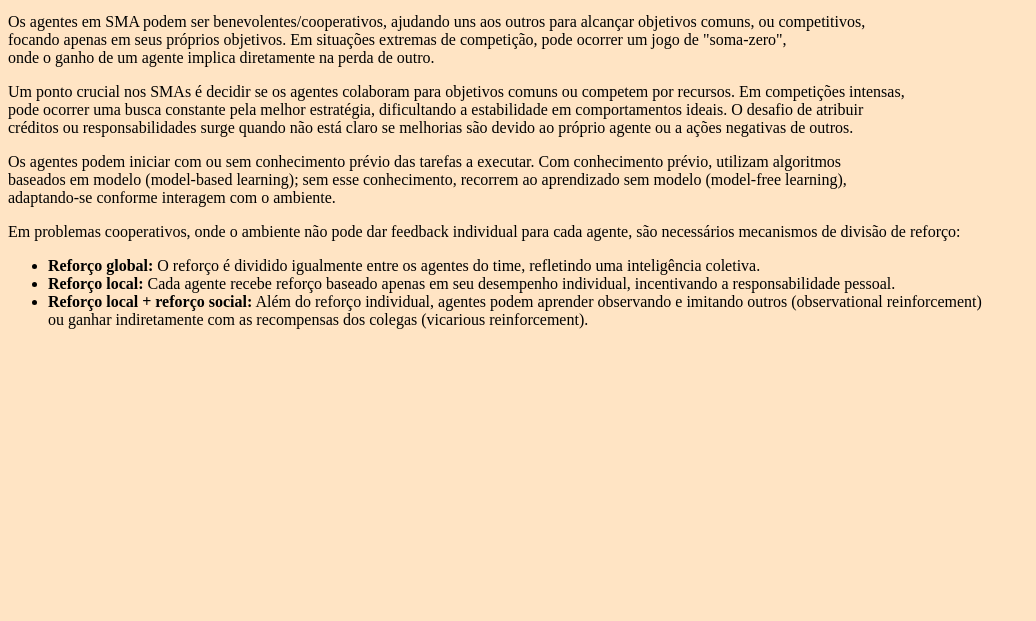
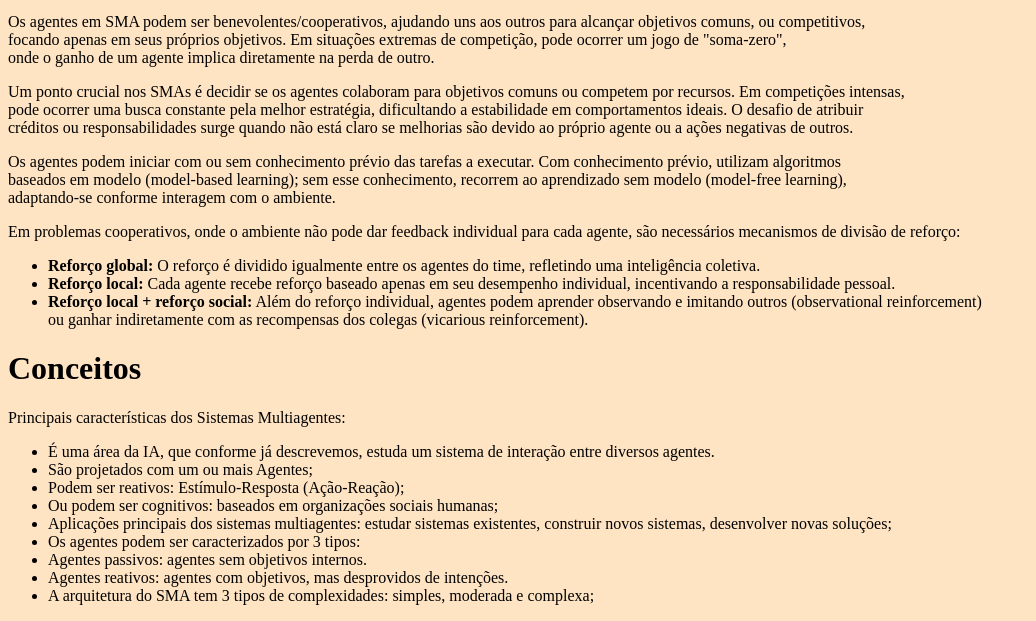
Before and after one commit to anajurp/SMA.github.io, a plain HTML site: page index.html in a window 1280 px wide. Shown: the part 535-1156 px from the top of the page, without its empty margins (0-1036 px from the left). Before the commit the page ends 880 px from the top, so only its background shows below. Drawn offline with Linux system fonts and the light colour scheme.

Commit message:
Update index.html
características de sistemas multiagentes

```diff
--- a/index.html
+++ b/index.html
@@ -74,5 +74,22 @@
   ou ganhar indiretamente com as recompensas dos colegas (vicarious reinforcement).</li>
 </ul>
 </p>
+
+<h1>Conceitos </h1>
+  <p>
+Principais características dos Sistemas Multiagentes:
+  <ul>
+  <li>É uma área da IA, que conforme já descrevemos, estuda um sistema de interação entre diversos agentes. </li>
+  <li>São projetados com um ou mais Agentes; </li>
+  <li>Podem ser reativos: Estímulo-Resposta (Ação-Reação); </li>
+  <li>Ou podem ser cognitivos: baseados em organizações sociais humanas; </li>
+  <li>Aplicações principais dos sistemas multiagentes: estudar sistemas existentes, construir novos sistemas, desenvolver novas soluções; </li>
+  <li>Os agentes podem ser caracterizados por 3 tipos: </li>
+    <li>Agentes passivos: agentes sem objetivos internos. </li>
+    <li>Agentes reativos: agentes com objetivos, mas desprovidos de intenções. </li>
+    <li>A arquitetura do SMA tem 3 tipos de complexidades: simples, moderada e complexa; </li>
+</ul>
+</p>
+
   </body>
 </html>
```
